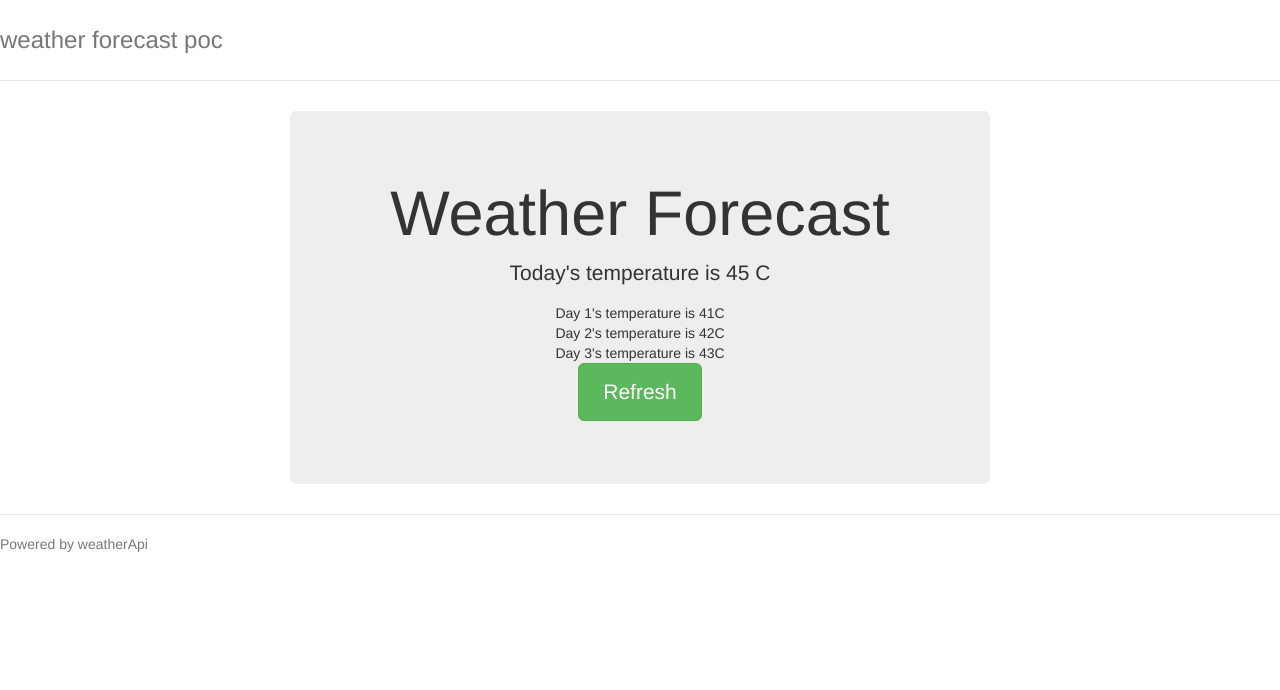
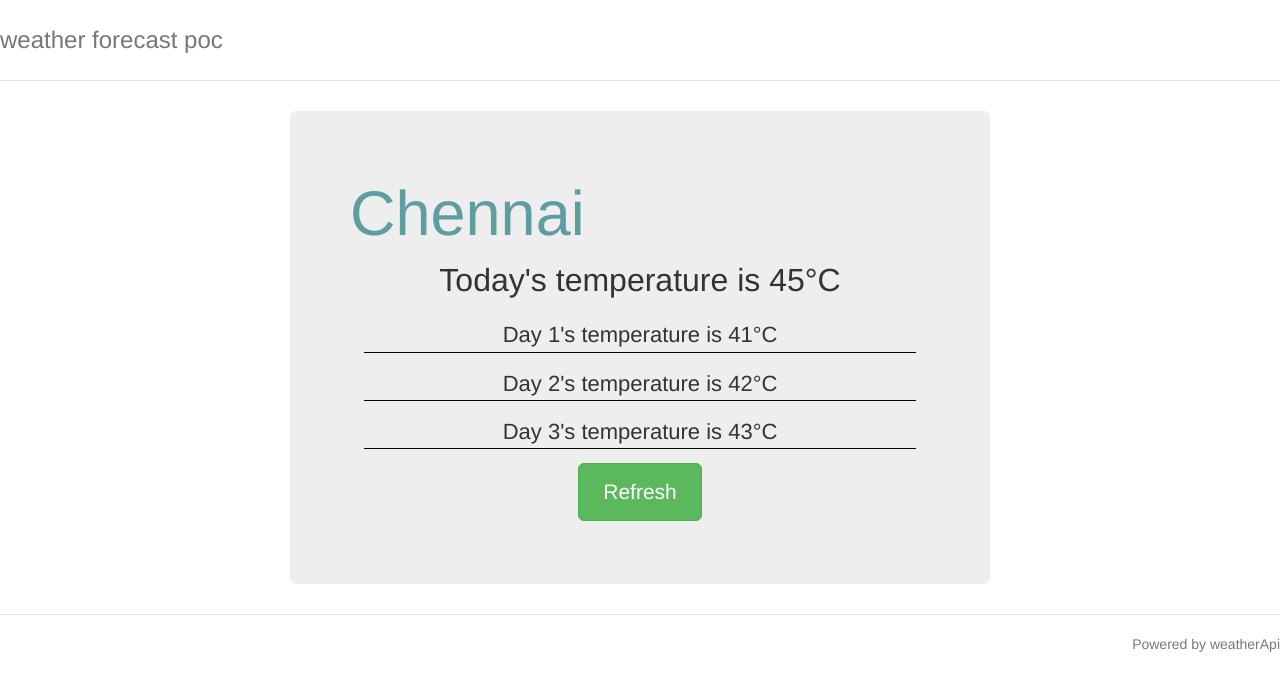
Before and after one commit to friendly-developer/weather-forecast-poc, a website: page app/index.html in a window 1280 px wide. Drawn offline with nearby package versions, Linux system fonts and the light colour scheme; files that its build step writes are made by us from their sources.

Commit message:
feat: Updated basic layout for UI

```diff
--- a/app/index.html
+++ b/app/index.html
@@ -31,11 +31,11 @@
   </header>
   <div class="container">
     <div class="jumbotron">
-      <h1>Weather Forecast</h1>
-      <p class="lead">Today's temperature is 45 C</p>
-      <div class="future-data" id="future1">Day 1's temperature is 41C</div>
-      <div class="future-data" id="future2">Day 2's temperature is 42C</div>
-      <div class="future-data" id="future3">Day 3's temperature is 43C</div>
+      <h1 id="selected-city" class="city">Chennai</h1>
+      <p class="lead" id="present-day">Today's temperature is 45°C</p>
+      <div class="future-data" id="future1">Day 1's temperature is 41°C</div>
+      <div class="future-data" id="future2">Day 2's temperature is 42°C</div>
+      <div class="future-data" id="future3">Day 3's temperature is 43°C</div>
       <p><a class="btn btn-lg btn-success" id ="reload" href="#">Refresh</a></p>
     </div>
 
--- a/app/styles/main.css
+++ b/app/styles/main.css
@@ -37,6 +37,7 @@
   padding-top: 19px;
   color: #777;
   border-top: 1px solid #e5e5e5;
+  text-align: right;
 }
 
 /* Customize container */
@@ -67,6 +68,21 @@
   margin-top: 28px;
 }
 
+.future-data {
+    font-size: 22px;
+    padding: 1px;
+    border-bottom: 1px solid black;
+    margin: 14px;
+    text-align: center;
+}
+
+h1.city{
+  text-align: left;
+  color: cadetblue;
+}
+p.lead{
+  font-size: 32px;
+}
 /* Responsive: Portrait tablets and up */
 @media screen and (min-width: 768px) {
   /* Remove the padding we set earlier */
```
